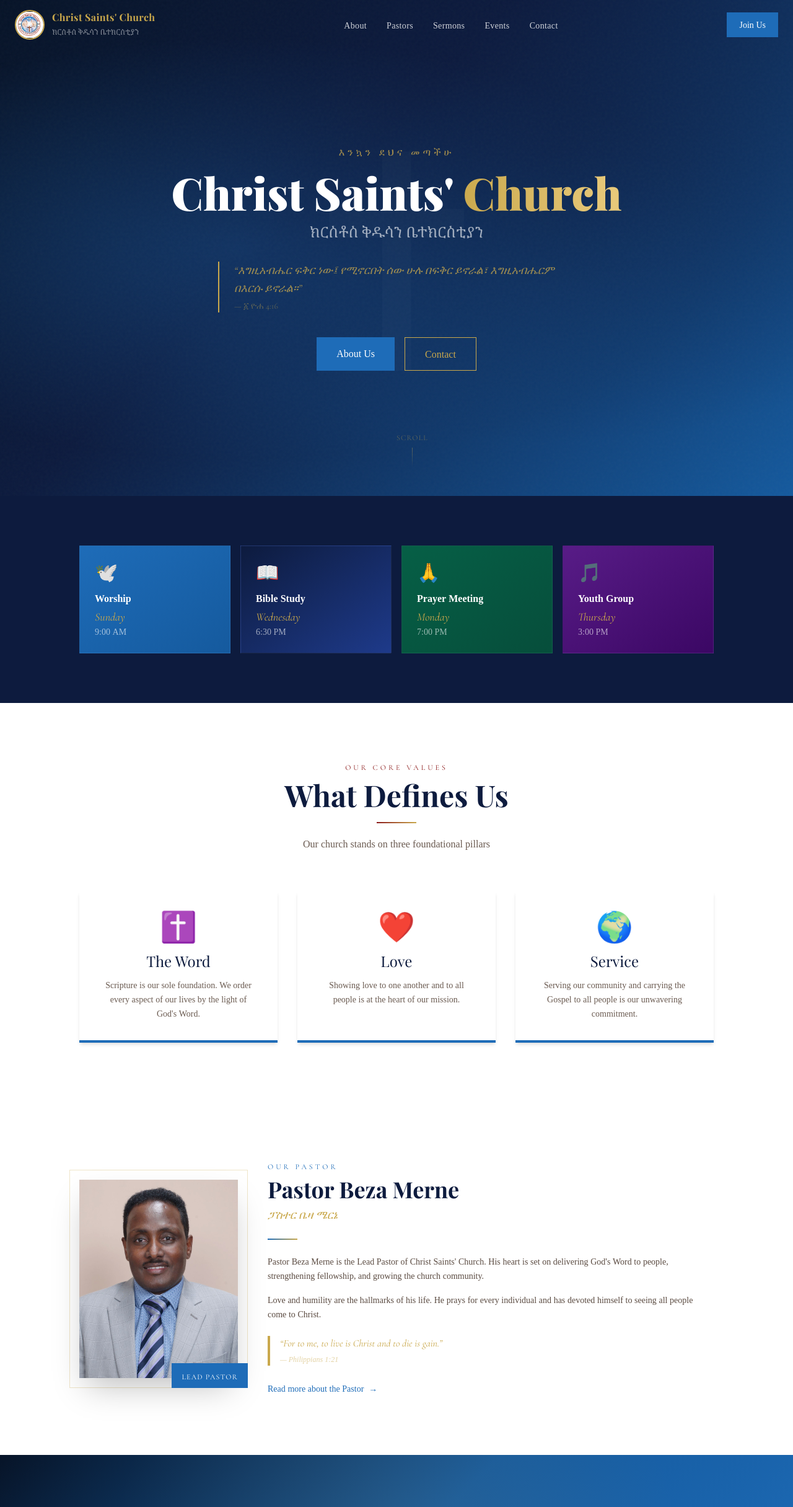
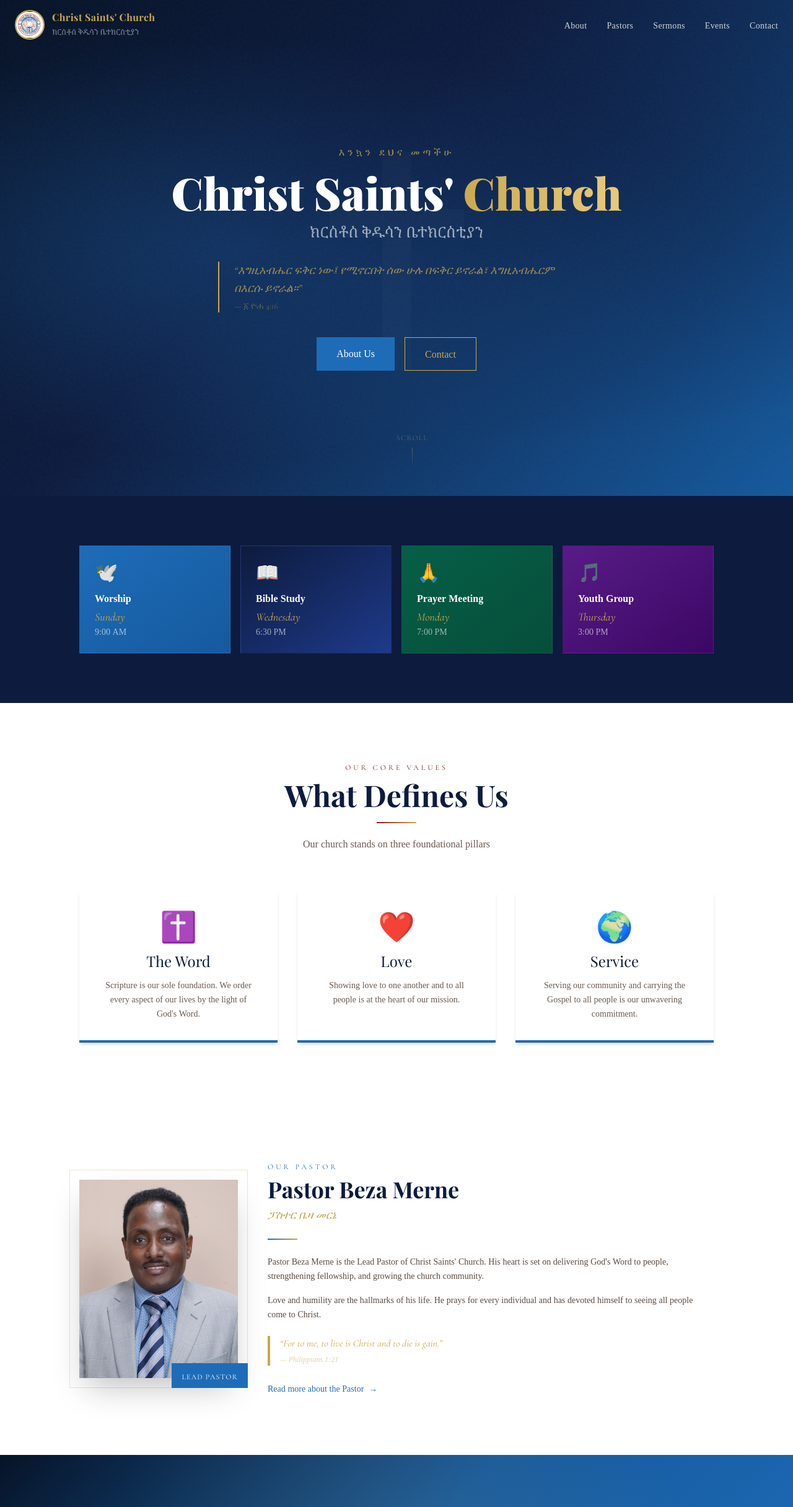
Before and after one commit to merene-daniel/christ-saint-church, a Next.js app: page / in a window 1280 px wide. Shown: the top 2431 px of the page at 62% size. Built offline with nearby package versions, Linux system fonts and the light colour scheme; a web font is replaced by a local one.

Commit message:
fix:minor text update

```diff
--- a/app/page.tsx
+++ b/app/page.tsx
@@ -150,7 +150,7 @@ export default function HomePage() {
             <h2 className="font-display text-4xl text-church-dark font-bold mb-2">
               Pastor Beza Merne
             </h2>
-            <p className="font-accent italic text-gold text-lg mb-6">ፓስተር ቤዛ ሜርኔ</p>
+            <p className="font-accent italic text-gold text-lg mb-6">ፓስተር ቤዛ መርኔ</p>
             <div className="w-12 h-0.5 bg-gradient-to-r from-church-blue to-gold mb-6" />
             <p className="font-body text-[#5a4a40] leading-relaxed mb-4 text-sm">
               Pastor Beza Merne is the Lead Pastor of Christ Saints&apos; Church. His heart is set on delivering God&apos;s Word to people, strengthening fellowship, and growing the church community.
--- a/components/Navbar.tsx
+++ b/components/Navbar.tsx
@@ -65,13 +65,7 @@ export default function Navbar() {
           ))}
         </ul>
 
-        {/* CTA */}
-        <Link
-          href="/contact"
-          className="hidden lg:inline-flex items-center gap-2 bg-church-blue hover:bg-church-blue-light text-white px-5 py-2.5 text-sm font-body transition-all duration-300 hover:shadow-lg hover:shadow-church-blue/40 hover:-translate-y-0.5"
-        >
-          Join Us
-        </Link>
+
 
         {/* Mobile burger */}
         <button
```
